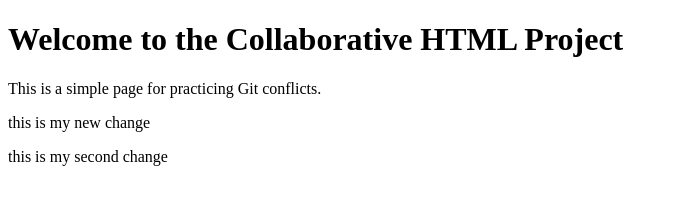
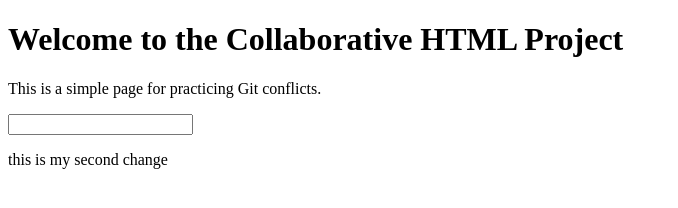
Before and after one commit to sreeharisreehari/html-collaboration, a plain HTML site: page index.html in a window 1280 px wide. Shown: the whole page, without its empty margins (0-678 px from the left). Drawn offline with Linux system fonts and the light colour scheme.

Commit message:
input field

```diff
--- a/index.html
+++ b/index.html
@@ -8,7 +8,7 @@
 <body>
     <h1>Welcome to the Collaborative HTML Project</h1>
     <p>This is a simple page for practicing Git conflicts.</p>
-    <p>this is my new change</p>
+    <input type="text" name="" id="">
     <p>this is my second change</p>
 </body>
 </html>
```
